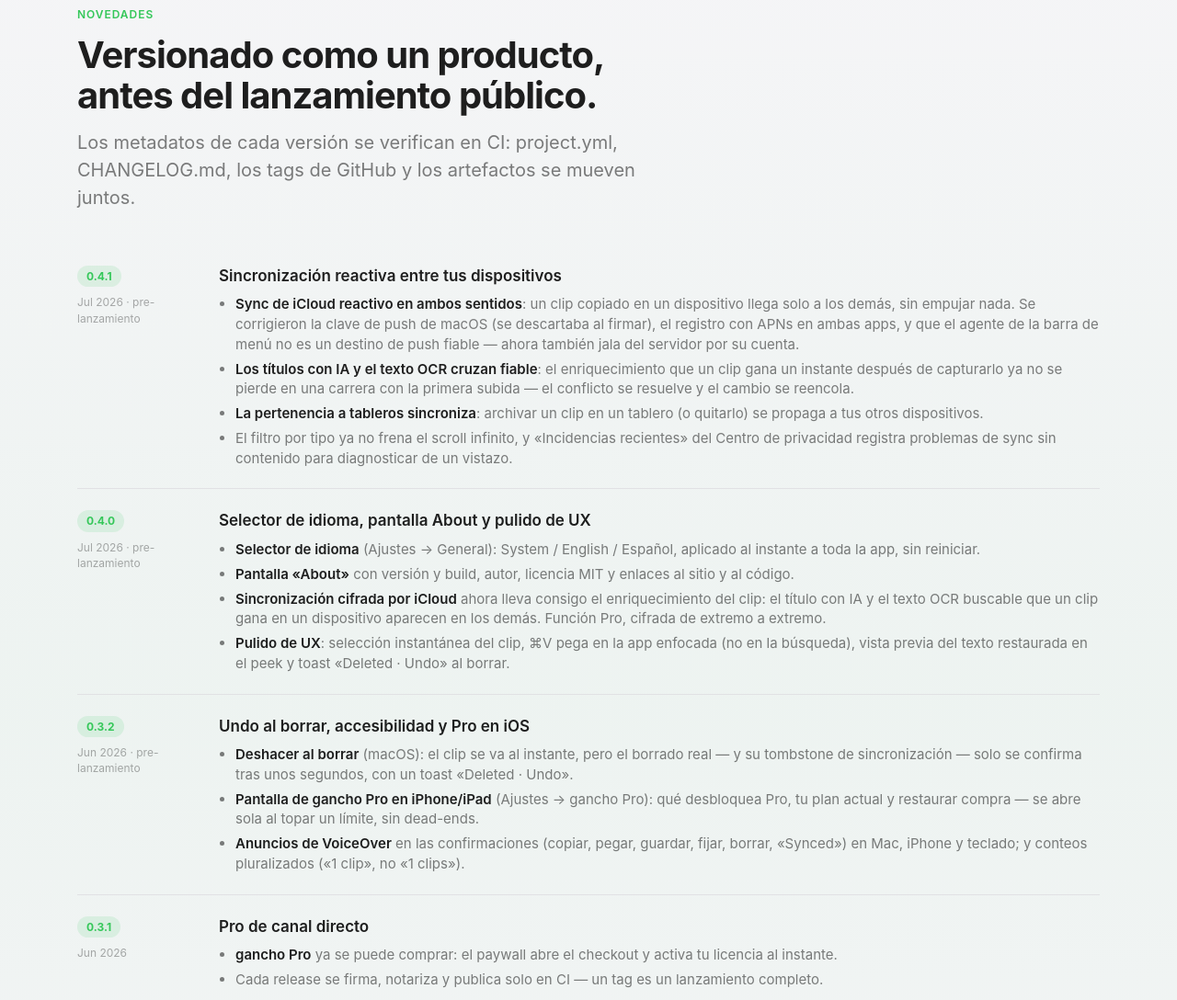
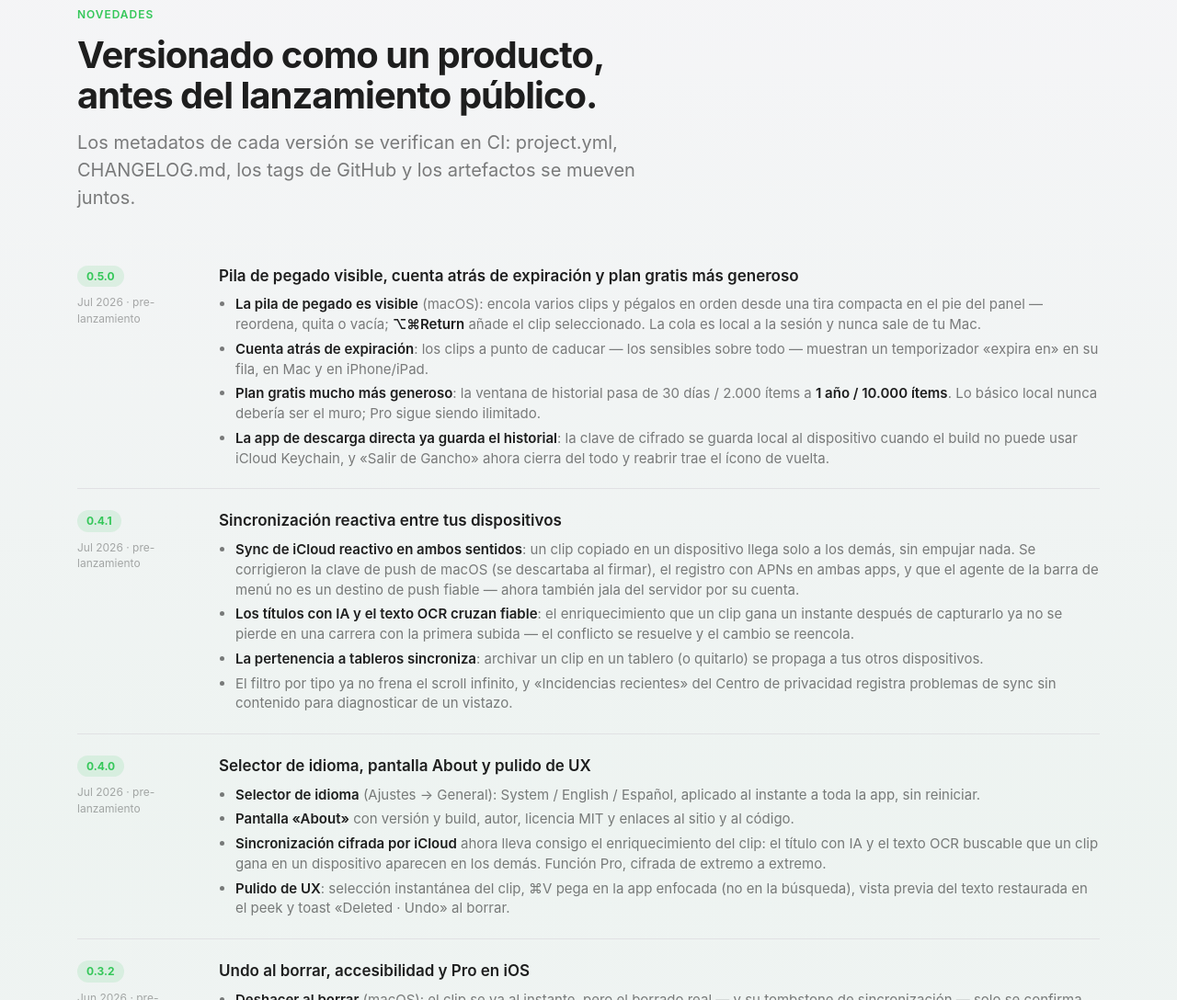
Before and after one commit to johnny4young/gancho, a plain HTML site: page site/index.html in a window 1280 px wide. Shown: the part 7428-8516 px from the top of the page at 92% size. Drawn offline with Linux system fonts and the light colour scheme.

Commit message:
chore(release): prepare v0.5.0
- project.yml: MARKETING_VERSION 0.4.1 → 0.5.0, build 7 → 8.
- CHANGELOG.md: cut [0.5.0] (2026-07-08) from Unreleased — visible paste
  stack, live expiry countdown, a far more generous free tier
  (1 year / 10,000 items), the direct-download store-persistence fix,
  and the full quit/reopen fix.
- Homebrew formula: version 0.5.0.
- site/ changelog: a 0.5.0 entry (EN + ES).

release-check, site-check, and ReleaseMetadataTests green; full suite
590/104.

```diff
--- a/project.yml
+++ b/project.yml
@@ -23,8 +23,8 @@ options:
 # Project-wide build settings.
 settings:
   base:
-    MARKETING_VERSION: "0.4.1"
-    CURRENT_PROJECT_VERSION: "7"
+    MARKETING_VERSION: "0.5.0"
+    CURRENT_PROJECT_VERSION: "8"
     # Swift 6 language mode + "approachable concurrency": app modules default to
     # @MainActor isolation. Engine-room packages (GanchoKit/ClipboardCore/GanchoAI)
     # stay nonisolated + Sendable — see docs/ARCHITECTURE.md.
--- a/site/index.html
+++ b/site/index.html
@@ -881,6 +881,15 @@
     </div>
     <div class="log">
       <div class="log-row">
+        <div class="log-meta"><span class="ver">0.5.0</span><span class="dt" data-i18n="log.7.d">Jul 2026 · pre-lanzamiento</span></div>
+        <div class="log-body"><h3 data-i18n="log.7.t">Pila de pegado visible, cuenta atrás de expiración y plan gratis más generoso</h3><ul>
+          <li data-i18n="log.7.1"><b>La pila de pegado es visible</b> (macOS): encola varios clips y pégalos en orden desde una tira compacta en el pie del panel — reordena, quita o vacía; <b>⌥⌘Return</b> añade el clip seleccionado. La cola es local a la sesión y nunca sale de tu Mac.</li>
+          <li data-i18n="log.7.2"><b>Cuenta atrás de expiración</b>: los clips a punto de caducar — los sensibles sobre todo — muestran un temporizador «expira en» en su fila, en Mac y en iPhone/iPad.</li>
+          <li data-i18n="log.7.3"><b>Plan gratis mucho más generoso</b>: la ventana de historial pasa de 30 días / 2.000 ítems a <b>1 año / 10.000 ítems</b>. Lo básico local nunca debería ser el muro; Pro sigue siendo ilimitado.</li>
+          <li data-i18n="log.7.4"><b>La app de descarga directa ya guarda el historial</b>: la clave de cifrado se guarda local al dispositivo cuando el build no puede usar iCloud Keychain, y «Salir de Gancho» ahora cierra del todo y reabrir trae el ícono de vuelta.</li>
+        </ul></div>
+      </div>
+      <div class="log-row">
         <div class="log-meta"><span class="ver">0.4.1</span><span class="dt" data-i18n="log.0.d">Jul 2026 · pre-lanzamiento</span></div>
         <div class="log-body"><h3 data-i18n="log.0.t">Sincronización reactiva entre tus dispositivos</h3><ul>
           <li data-i18n="log.0.1"><b>Sync de iCloud reactivo en ambos sentidos</b>: un clip copiado en un dispositivo llega solo a los demás, sin empujar nada. Se corrigieron la clave de push de macOS (se descartaba al firmar), el registro con APNs en ambas apps, y que el agente de la barra de menú no es un destino de push fiable — ahora también jala del servidor por su cuenta.</li>
@@ -1040,6 +1049,11 @@
       "int.lede": "The gancho CLI and local MCP server expose user-approved context to local agents and editors. Opt-in, scope-limited, and sensitive clips always excluded.",
       "log.kicker": "Changelog", "log.title": "Versioned like a product, even before public launch.",
       "log.lede": "Each release's metadata is verified in CI: project.yml, CHANGELOG.md, GitHub tags, and artifacts all move together.",
+      "log.7.d": "Jul 2026 · pre-release", "log.7.t": "Visible paste stack, expiry countdown, and a more generous free tier",
+      "log.7.1": "<b>The paste stack is visible</b> (macOS): queue several clips and paste them in order from a compact strip in the panel footer — reorder, remove, or clear; <b>⌥⌘Return</b> adds the selected clip. The queue is session-local and never leaves your Mac.",
+      "log.7.2": "<b>Expiry countdown</b>: clips about to age out — sensitive ones especially — show an \"expires in\" timer on their row, on Mac and iPhone/iPad.",
+      "log.7.3": "<b>A far more generous free tier</b>: the history window grows from 30 days / 2,000 items to <b>1 year / 10,000 items</b>. The local basics should never be the wall; Pro stays unlimited.",
+      "log.7.4": "<b>The direct-download app now saves your history</b>: the encryption key is stored device-local when a build can't use iCloud Keychain, and \"Quit Gancho\" now fully quits while reopening brings the icon back.",
       "log.0.d": "Jul 2026 · pre-release", "log.0.t": "Reactive sync across your devices",
       "log.0.1": "<b>Reactive iCloud sync, both directions</b>: a clip copied on one device arrives on the others on its own, no nudge needed. Fixed macOS's push key (silently dropped at signing), APNs registration in both apps, and the menu-bar agent not being a reliable push target — it now also pulls from the server itself.",
       "log.0.2": "<b>AI titles and OCR text cross reliably</b>: the enrichment a clip earns a moment after capture no longer loses a race with its first upload — the conflict is resolved and the update re-queued.",
```
Also changed, not shown: CHANGELOG.md, 1 other file.
